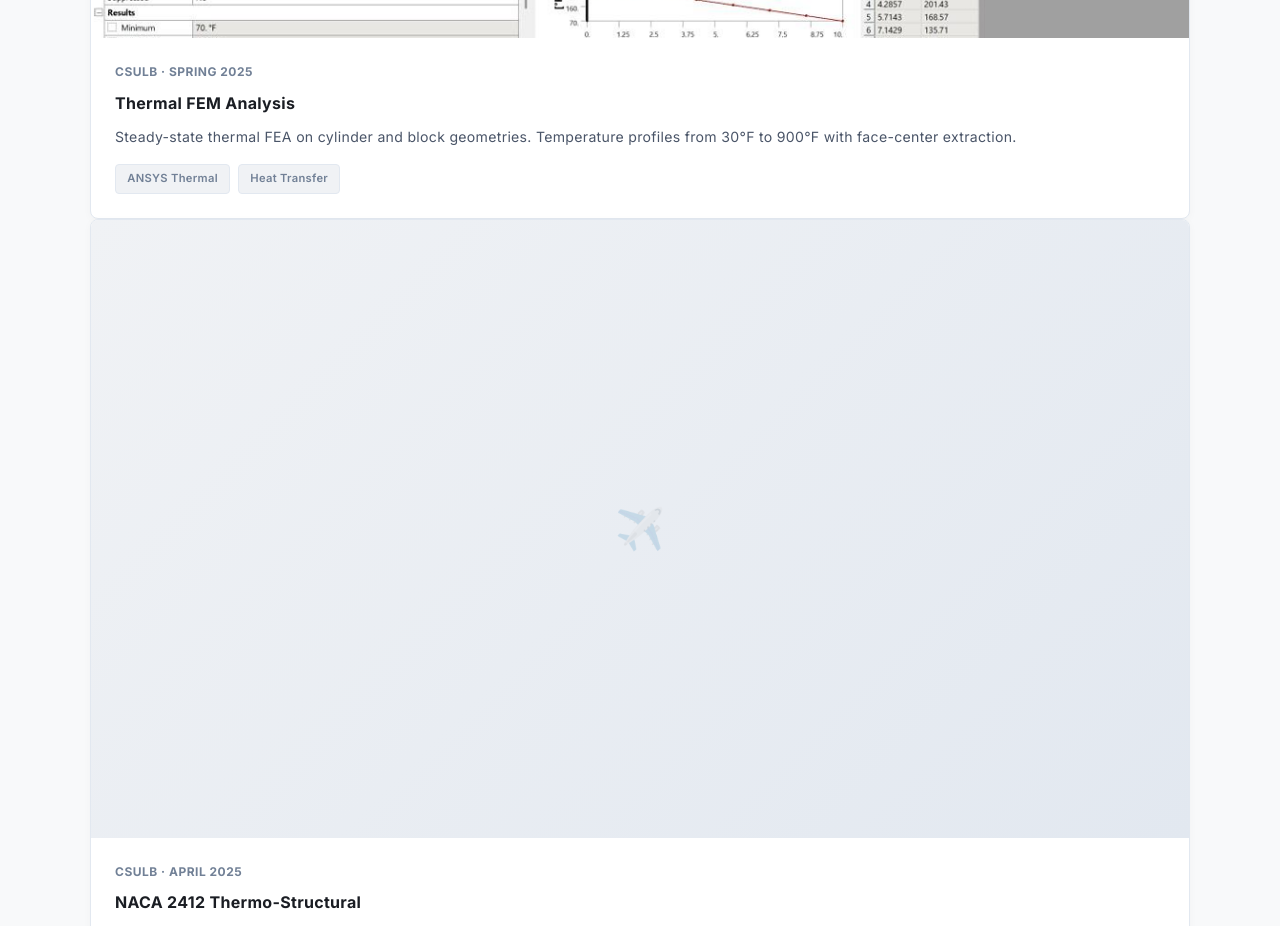
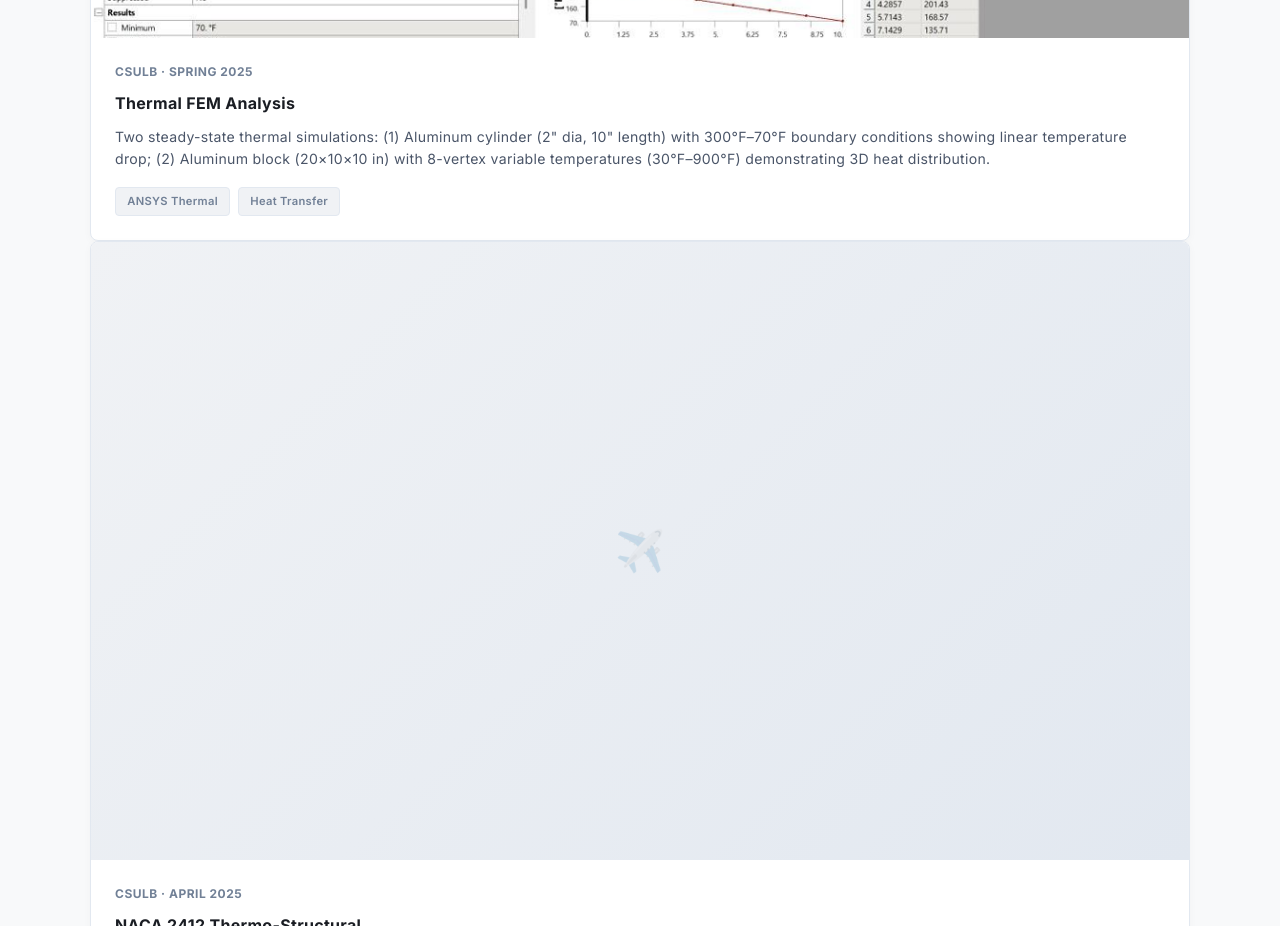
Before and after one commit to sastikailango/Sastika-Ilango, a plain HTML site: page index.html in a window 1280 px wide. Shown: the part 4740-5666 px from the top of the page. Drawn offline with Linux system fonts and the light colour scheme.

Commit message:
Update index.html

```diff
--- a/index.html
+++ b/index.html
@@ -1078,7 +1078,7 @@
   <div class="project-content">
     <div class="project-meta">CSULB · Spring 2025</div>
     <h3>Thermal FEM Analysis</h3>
-    <p>Steady-state thermal FEA on cylinder and block geometries. Temperature profiles from 30°F to 900°F with face-center extraction.</p>
+    <p>Two steady-state thermal simulations: (1) Aluminum cylinder (2" dia, 10" length) with 300°F–70°F boundary conditions showing linear temperature drop; (2) Aluminum block (20×10×10 in) with 8-vertex variable temperatures (30°F–900°F) demonstrating 3D heat distribution.</p>
     <div class="project-tags">
       <span class="tag-small">ANSYS Thermal</span>
       <span class="tag-small">Heat Transfer</span>
```
